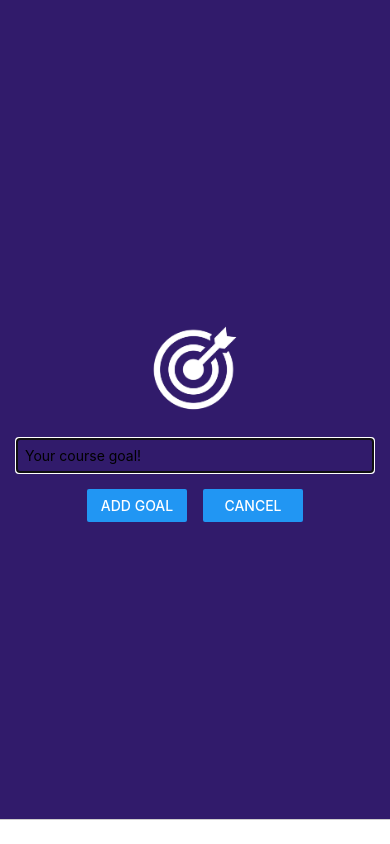
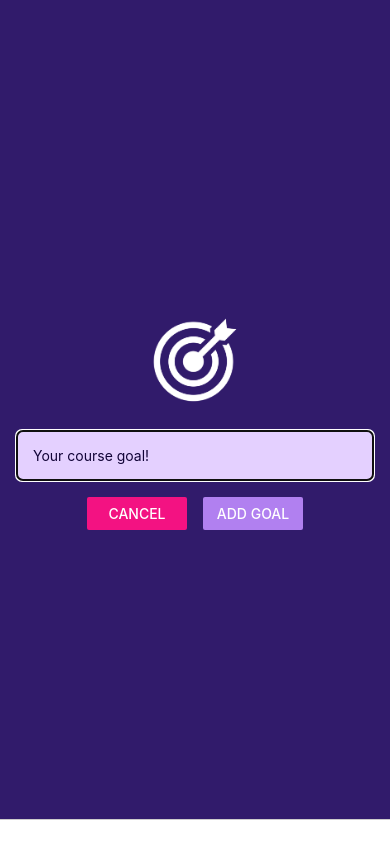
Before and after one commit to bqfan/React-Native-Crash-Course, a React Native app: screen / in a window 390 px wide. Both pictures are taken after a click on the button "ADD NEW GOAL". Built offline with nearby package versions, Linux system fonts and the light colour scheme.

Commit message:
Final touches & finishing the first app.

```diff
--- a/App.js
+++ b/App.js
@@ -1,5 +1,6 @@
 import { useState } from 'react';
 import { StyleSheet, View, FlatList, Button } from 'react-native';
+import { StatusBar } from 'expo-status-bar';
 
 import GoalItem from './components/GoalItem';
 import GoalInput from './components/GoalInput';
@@ -33,8 +34,10 @@
   }
 
   return (
+    <>
+      <StatusBar style="light" />
       <View style={styles.appContainer}>
-      <Button title='Add new goal' color='#5e0acc' onPress={startAddGoalHandler} />
+        <Button title='Add new goal' color='#a065ec' onPress={startAddGoalHandler} />
         <GoalInput
           visible={modalIsVisible}
           onAddGoal={addGoalHandler}
@@ -59,6 +62,7 @@
           />
         </View>
       </View>
+    </>
   );
 }
 
@@ -67,6 +71,7 @@
     flex: 1,
     paddingTop: 50,
     paddingHorizontal: 16,
+    // backgroundColor: '#1e085a' move to App.json
   },
   goalsContainer: {
     flex: 5,
--- a/app.json
+++ b/app.json
@@ -5,6 +5,7 @@
     "version": "1.0.0",
     "orientation": "portrait",
     "icon": "./assets/icon.png",
+    "backgroundColor": "#1e085a",
     "userInterfaceStyle": "light",
     "splash": {
       "image": "./assets/splash.png",
--- a/components/GoalInput.js
+++ b/components/GoalInput.js
@@ -27,10 +27,10 @@
         />
         <View style={styles.buttonContainer}>
           <View style={styles.button}>
-            <Button title="Add Goal" onPress={addGoalHandler} />
+            <Button title="Cancel" onPress={props.onCancel} color='#f31282' />
           </View>
           <View style={styles.button}>
-            <Button title="Cancel" onPress={props.onCancel} />
+            <Button title="Add Goal" onPress={addGoalHandler} color='#b180f0' />
           </View>
         </View>
       </View>
@@ -58,9 +58,12 @@
   },
   textInput: {
     borderWidth: 1,
-    borderColor: '#cccccc',
+    borderRadius: 6,
+    borderColor: '#e4d0ff',
+    backgroundColor: '#e4d0ff',
+    color: '#120438',
     width: '100%',
-    padding: 8,
+    padding: 16,
   },
   buttonContainer: {
     marginTop: 16,
```
Lines whose indentation alone changed are shown as unchanged.
